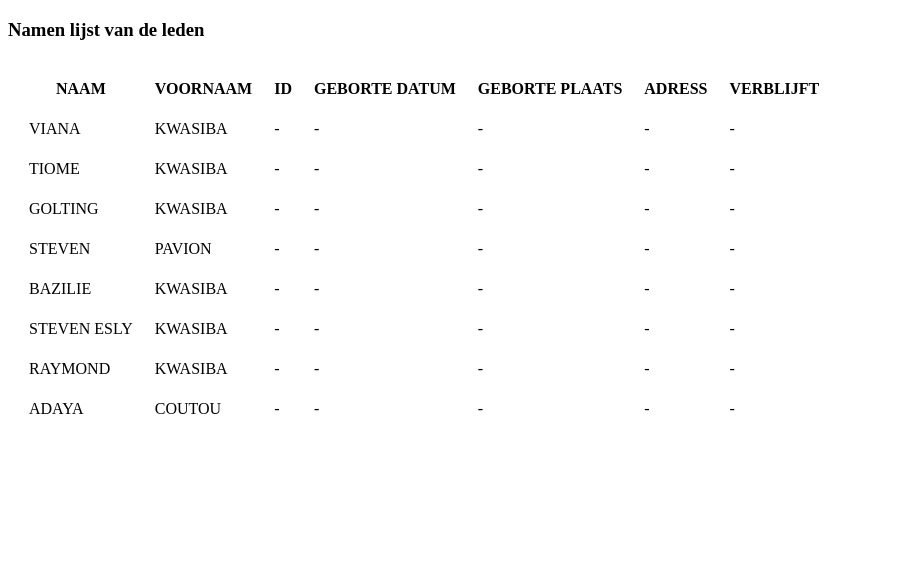
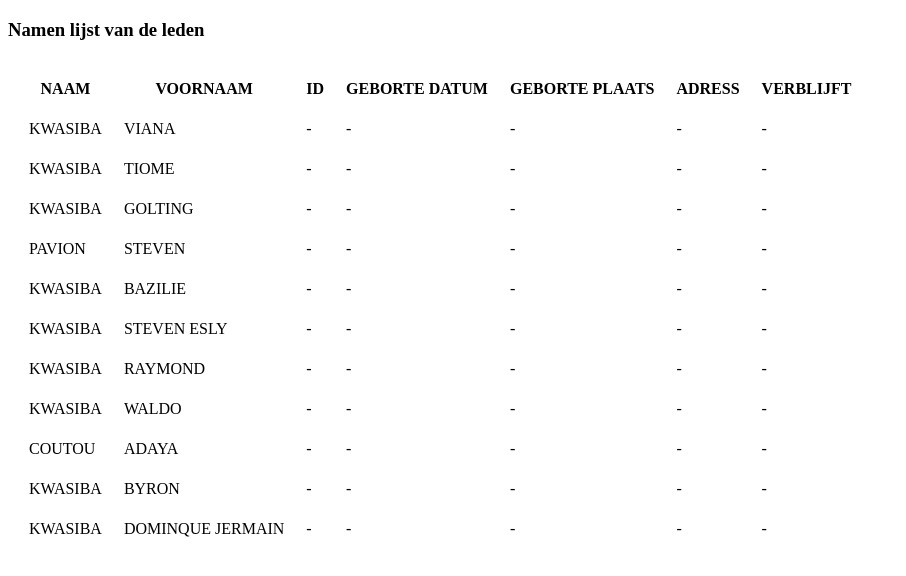
Before and after one commit to stichtingBaambafamii/cv, a plain HTML site: page ledenlijst.html in a window 1280 px wide. Shown: the whole page, without its empty margins (0-906 px from the left). Drawn offline with Linux system fonts and the light colour scheme.

Commit message:
add file update

```diff
--- a/ledenlijst.html
+++ b/ledenlijst.html
@@ -20,8 +20,8 @@
       </thead>
   <body>
   <tr>
+    <td>KWASIBA</td>
     <td>VIANA</td>
-    <td>KWASIBA</td>
     <td>-</td>
     <td>-</td>
     <td>-</td>
@@ -29,8 +29,8 @@
     <td>-</td>
 </tr>
 <tr>
+  <td>KWASIBA</td>
   <td>TIOME</td>
-  <td>KWASIBA</td>
   <td>-</td>
   <td>-</td>
   <td>-</td>
@@ -39,8 +39,8 @@
 </tr>
 
 <tr>
+  <td>KWASIBA</td>
   <td>GOLTING</td>
-  <td>KWASIBA</td>
   <td>-</td>
   <td>-</td>
   <td>-</td>
@@ -49,8 +49,8 @@
 </tr>
 
 <tr>
+  <td>PAVION</td>
   <td>STEVEN</td>
-  <td>PAVION</td>
   <td>-</td>
   <td>-</td>
   <td>-</td>
@@ -59,8 +59,8 @@
 </tr>
 
 <tr>
+  <td>KWASIBA</td>
   <td>BAZILIE</td>
-  <td>KWASIBA</td>
   <td>-</td>
   <td>-</td>
   <td>-</td>
@@ -69,8 +69,8 @@
 </tr>
 
 <tr>
+  <td>KWASIBA</td>
   <td>STEVEN ESLY</td>
-  <td>KWASIBA</td>
   <td>-</td>
   <td>-</td>
   <td>-</td>
@@ -79,8 +79,8 @@
 </tr>
 
 <tr>
+  <td>KWASIBA</td>
   <td>RAYMOND</td>
-  <td>KWASIBA</td>
   <td>-</td>
   <td>-</td>
   <td>-</td>
@@ -89,8 +89,38 @@
 </tr>
 
 <tr>
+  <td>KWASIBA</td>
+  <td>WALDO</td>
+  <td>-</td>
+  <td>-</td>
+  <td>-</td>
+  <td>-</td>
+  <td>-</td>
+</tr>
+
+<tr>
+  <td>COUTOU</td>
   <td>ADAYA</td>
-  <td>COUTOU</td>
+  <td>-</td>
+  <td>-</td>
+  <td>-</td>
+  <td>-</td>
+  <td>-</td>
+</tr>
+
+<tr>
+  <td>KWASIBA</td>
+  <td>BYRON</td>
+  <td>-</td>
+  <td>-</td>
+  <td>-</td>
+  <td>-</td>
+  <td>-</td>
+</tr>
+
+<tr>
+  <td>KWASIBA</td>
+  <td>DOMINQUE JERMAIN</td>
   <td>-</td>
   <td>-</td>
   <td>-</td>
```
Also changed, not shown: betallinglijst.html (+5 -5 lines), contact-me.html (+9 -1 lines), index.html (+2 -2 lines).
